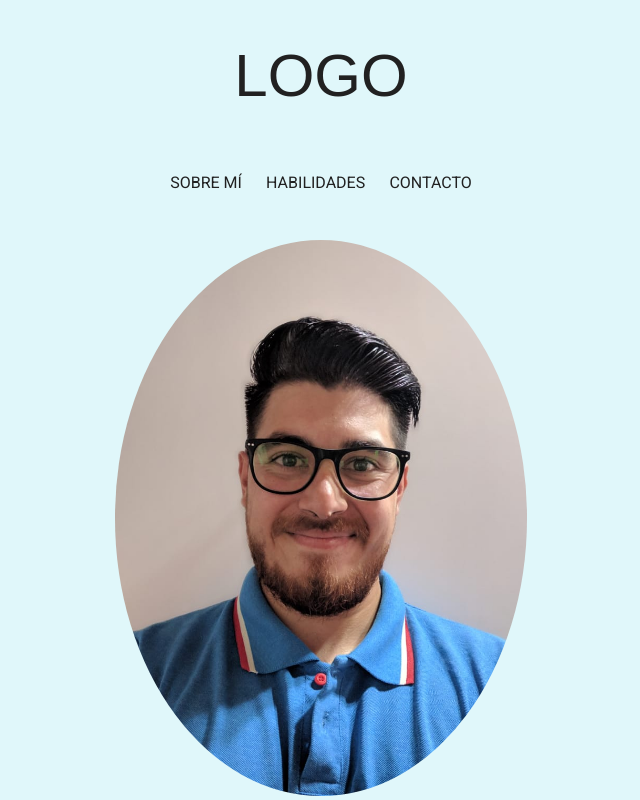
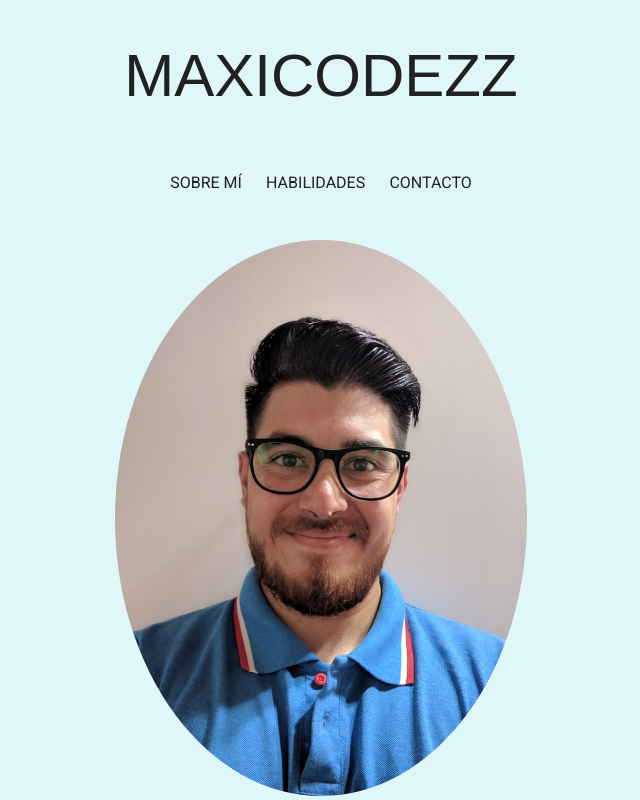
Before and after one commit to maximilianoperez/maxicodezz, a website: page index.html in a window 1280 px wide. Shown: the top 800 px of the page, without its empty margins (319-959 px from the left). Drawn offline with nearby package versions, Linux system fonts and the light colour scheme; a web font is replaced by a local one.

Commit message:
Cambio en header

```diff
--- a/index.html
+++ b/index.html
@@ -14,7 +14,7 @@
 </head>
 <body class="body">
 	<div class="header container-fluid">
-		<h1 class="h1-header"><a class="a-header" href="index.html">LOGO</a></h1>
+		<h1 class="h1-header"><a class="a-header" href="index.html">maxicodezz</a></h1>
 	</div>
 
 
```
